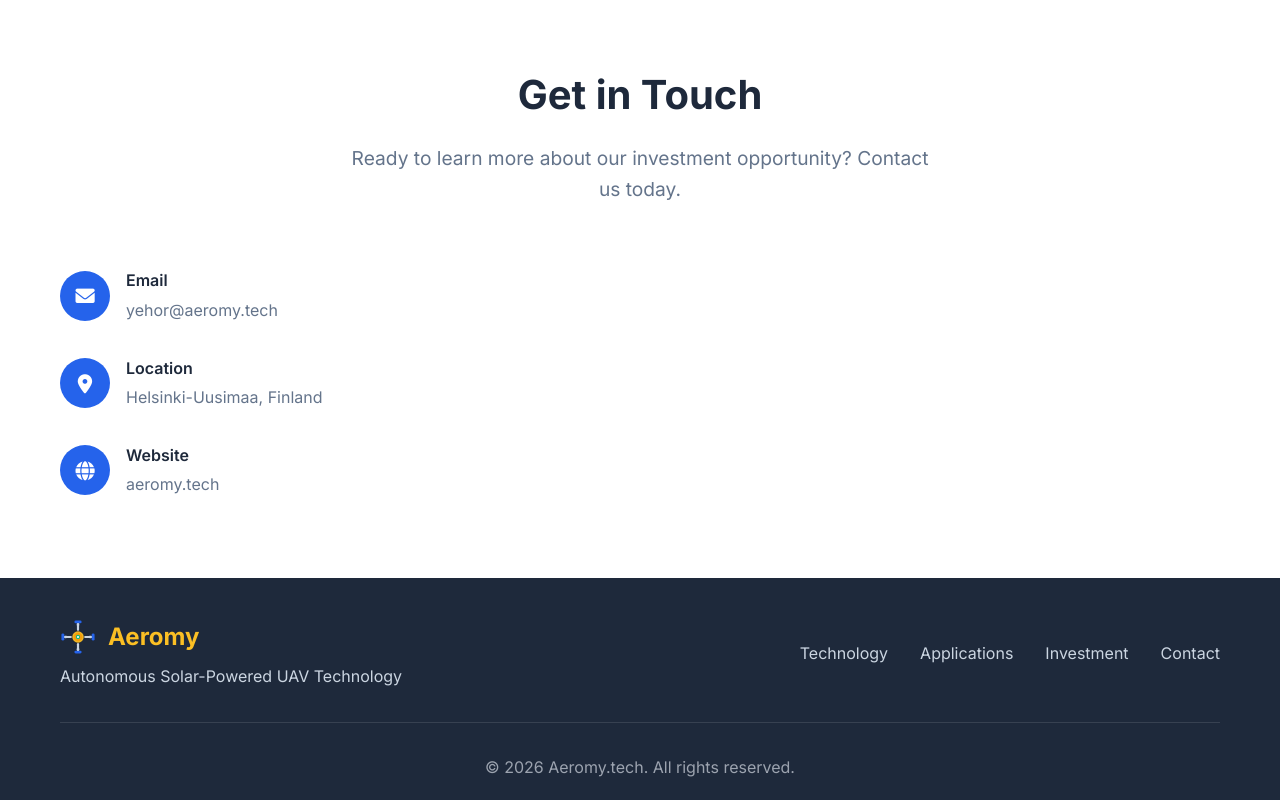
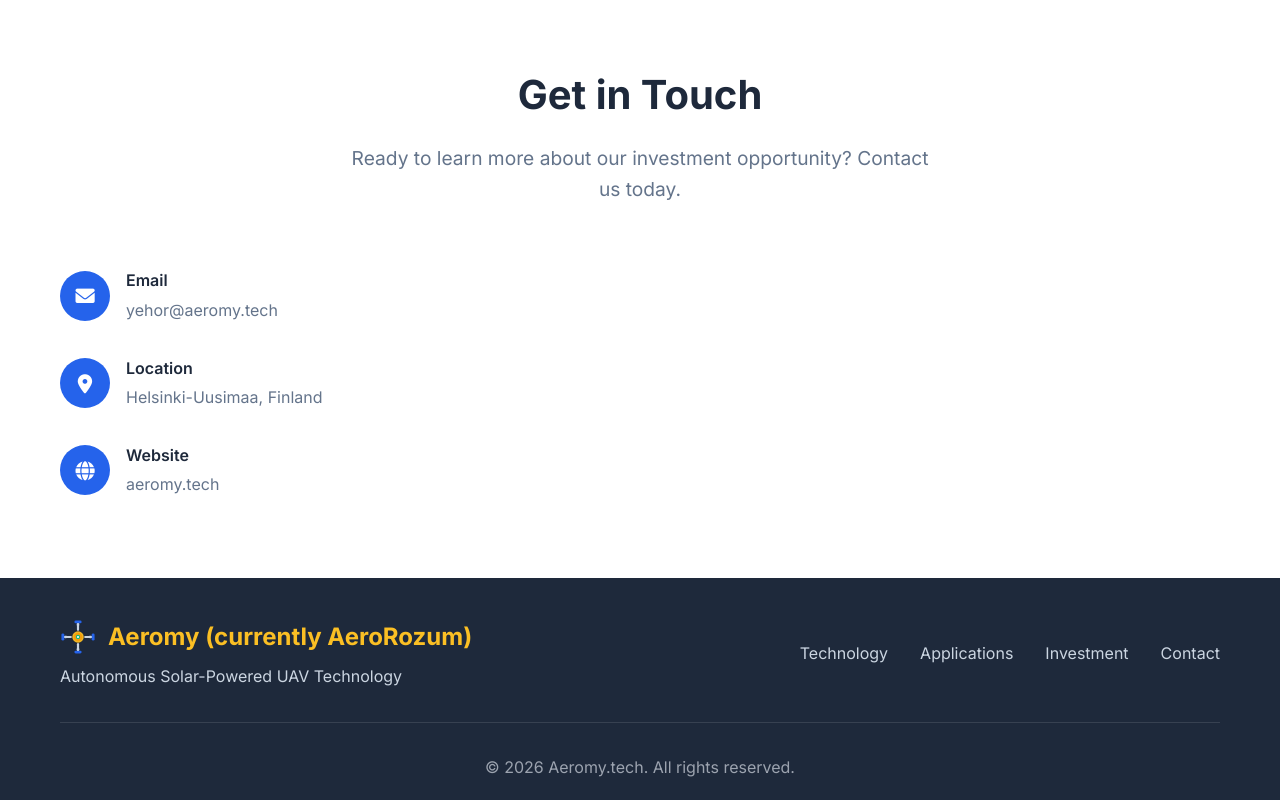
Before and after one commit to Yegmina/aeromy.tech, a website: page index.html in a window 1280 px wide. Shown: the part 3502-4302 px from the top of the page. Drawn offline with Linux system fonts and the light colour scheme.

Commit message:
Update index.html

```diff
--- a/index.html
+++ b/index.html
@@ -3,7 +3,7 @@
 <head>
     <meta charset="UTF-8">
     <meta name="viewport" content="width=device-width, initial-scale=1.0">
-    <title>Aeromy - Autonomous Solar-Powered UAV Technology</title>
+    <title>Aeromy (currently AeroRozum) - Autonomous Solar-Powered UAV Technology</title>
     <meta name="description" content="Revolutionary autonomous solar-powered UAV with deployable solar array for extended endurance and advanced AI for resilient operations in signal-denied environments.">
     <link rel="stylesheet" href="styles.css">
     <link href="https://fonts.googleapis.com/css2?family=Inter:wght@300;400;500;600;700&display=swap" rel="stylesheet">
@@ -368,7 +368,7 @@
                             <circle cx="25" cy="42" r="2" fill="#cbd5e1" opacity="0.6"/>
                             <circle cx="8" cy="25" r="2" fill="#cbd5e1" opacity="0.6"/>
                         </svg>
-                        <h3>Aeromy</h3>
+                        <h3>Aeromy (currently AeroRozum)</h3>
                     </div>
                     <p>Autonomous Solar-Powered UAV Technology</p>
                 </div>
```
